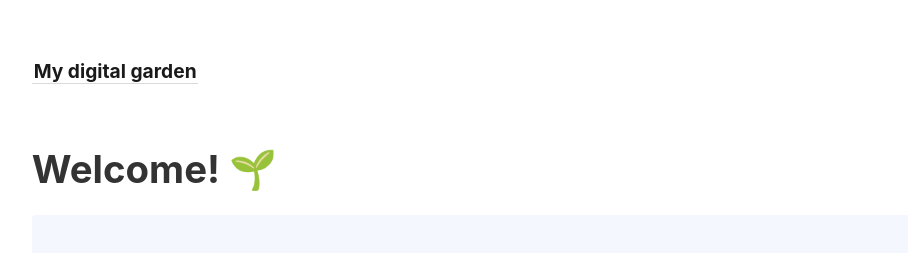
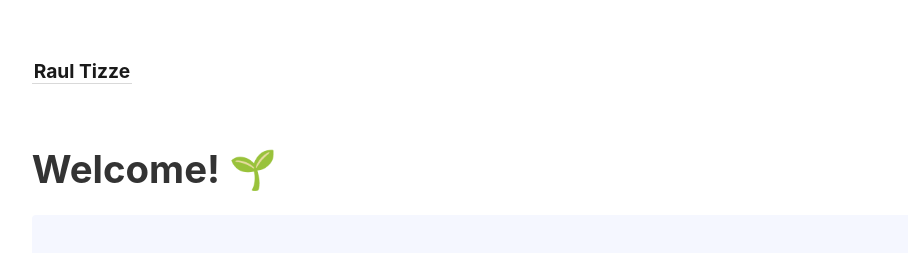
Before and after one commit to raultizze/raultizzeweb, a Jekyll site: the page built from _pages/index.md, in a window 1280 px wide. Shown: the top 253 px of the page, without its empty margins (45-953 px from the left). Built offline with Jekyll 4.4.1, drawn with Linux system fonts in a browser that asks for light colours.

Commit message:
nombre titulo

```diff
--- a/_config.yml
+++ b/_config.yml
@@ -1,4 +1,4 @@
-title:               My digital garden
+title:               Raul Tizze
 include:             ['_pages']
 exclude:             ['_includes/notes_graph.json']
 # You may need to change the base URL depending on your deploy configuration.
```
Also changed, not shown: 1 other file.
